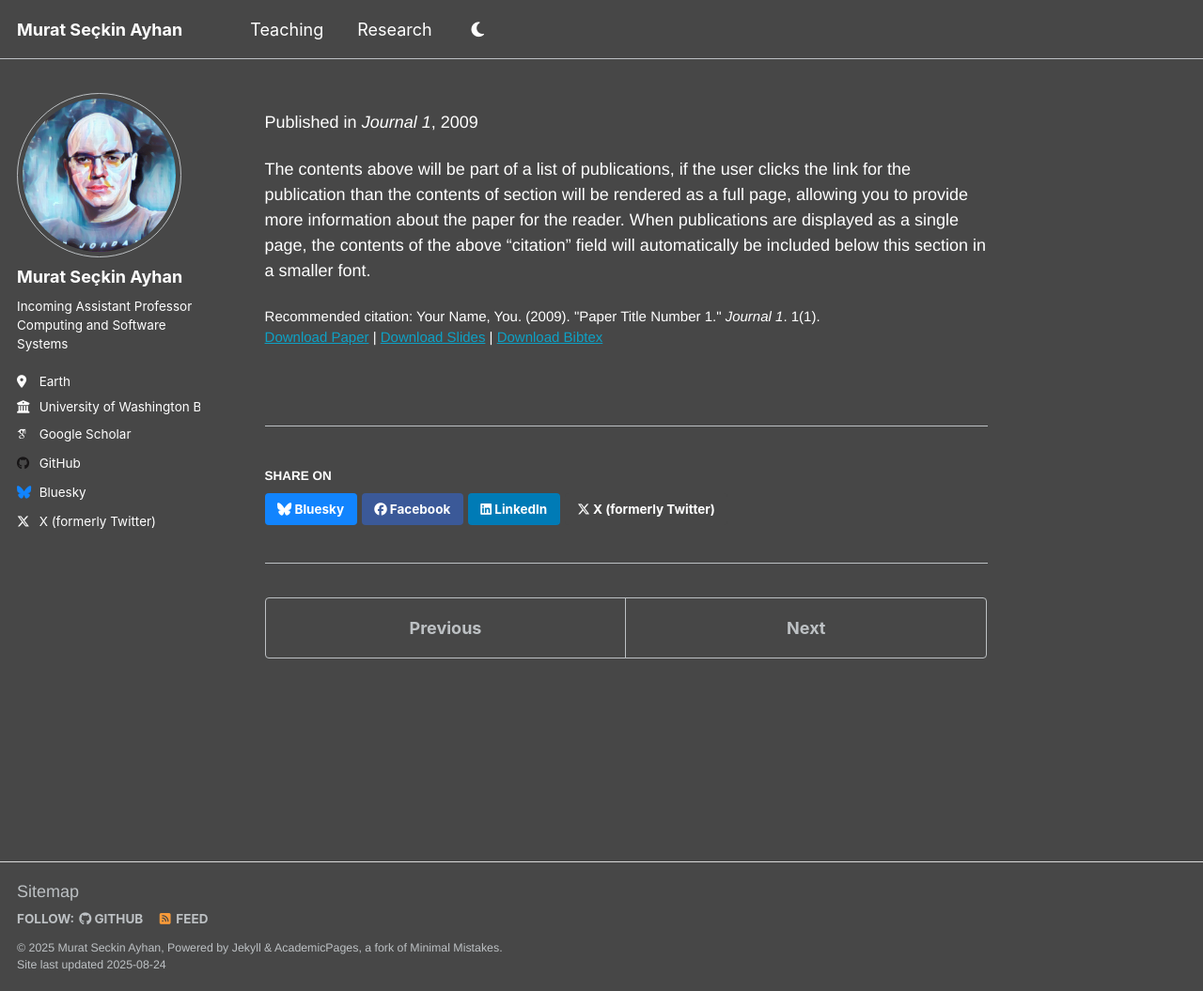
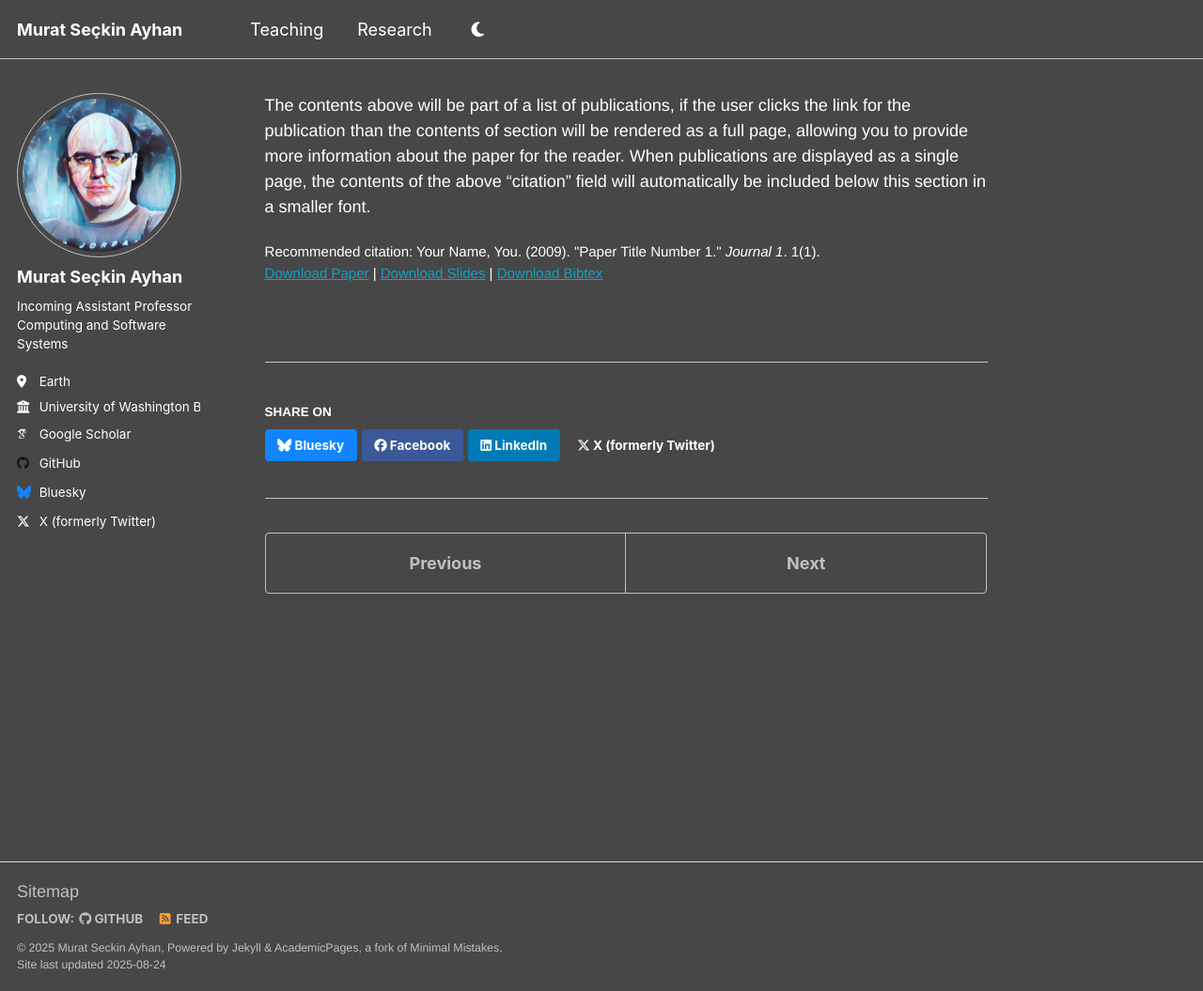
Before and after one commit to msayhan/msayhan.github.io, a Jekyll site: the page built from _publications/2009-10-01-paper-title-number-1.md, in a window 1280 px wide and 1055 px high. Shown: the whole window at 94% size. Built offline with Jekyll 4.4.1, drawn with Linux system fonts in a browser that asks for light colours; some web fonts are replaced; a script that is not in the unit is left out.

Commit message:
collection tags off

```diff
--- a/_layouts/single.html
+++ b/_layouts/single.html
@@ -34,14 +34,13 @@ layout: default
           <p class="page__date"><strong><i class="fa fa-fw fa-calendar" aria-hidden="true"></i> {{ site.data.ui-text[site.locale].date_label | default: "Published:" }}</strong> <time datetime="{{ page.modified | date: "%Y-%m-%d" }}">{{ page.modified | date: "%B %d, %Y" }}</time></p>
         {% endif %}
 
-        {% if page.collection == 'teaching' %}
-          <!-- MSA disable the following line -->
-          <!-- <p> {{ page.type }}, <i>{{ page.venue }}</i>, {{ page.date | default: "1900-01-01" | date: "%Y" }} </p> -->
+        <!-- {% if page.collection == 'teaching' %}
+          <p> {{ page.type }}, <i>{{ page.venue }}</i>, {{ page.date | default: "1900-01-01" | date: "%Y" }} </p>
         {% elsif page.venue and page.date %}
           <p>Published in <i>{{ page.venue }}</i>, {{ page.date | default: "1900-01-01" | date: "%Y" }} </p>
         {% elsif page.date %}
           <p class="page__date"><strong><i class="fa fa-fw fa-calendar" aria-hidden="true"></i> {{ site.data.ui-text[site.locale].date_label | default: "Published:" }}</strong> <time datetime="{{ page.date | date_to_xmlschema }}">{{ page.date | default: "1900-01-01" | date: "%B %d, %Y" }}</time></p>
-        {% endif %}
+        {% endif %}     -->
         </header>
       {% endunless %}
 
```
